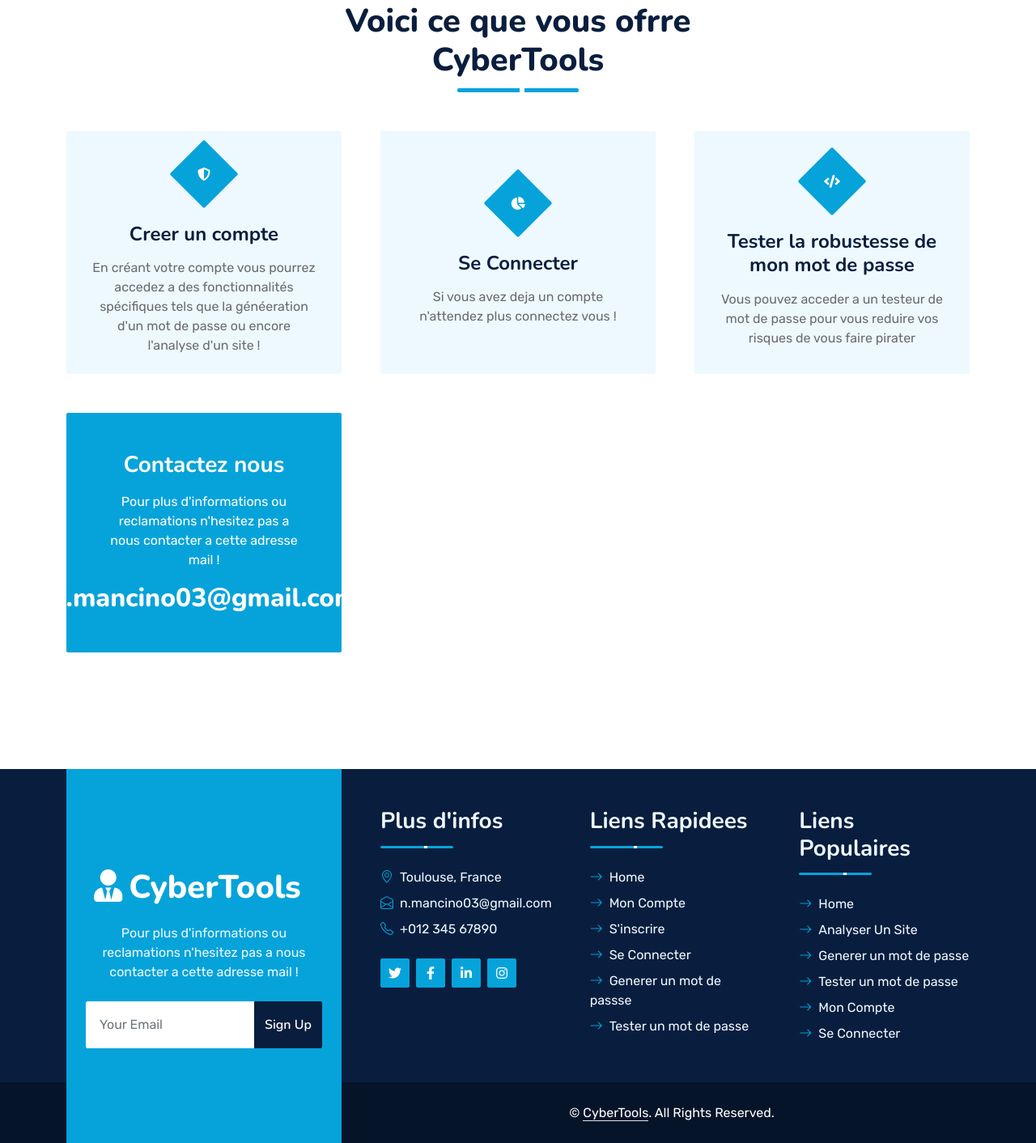
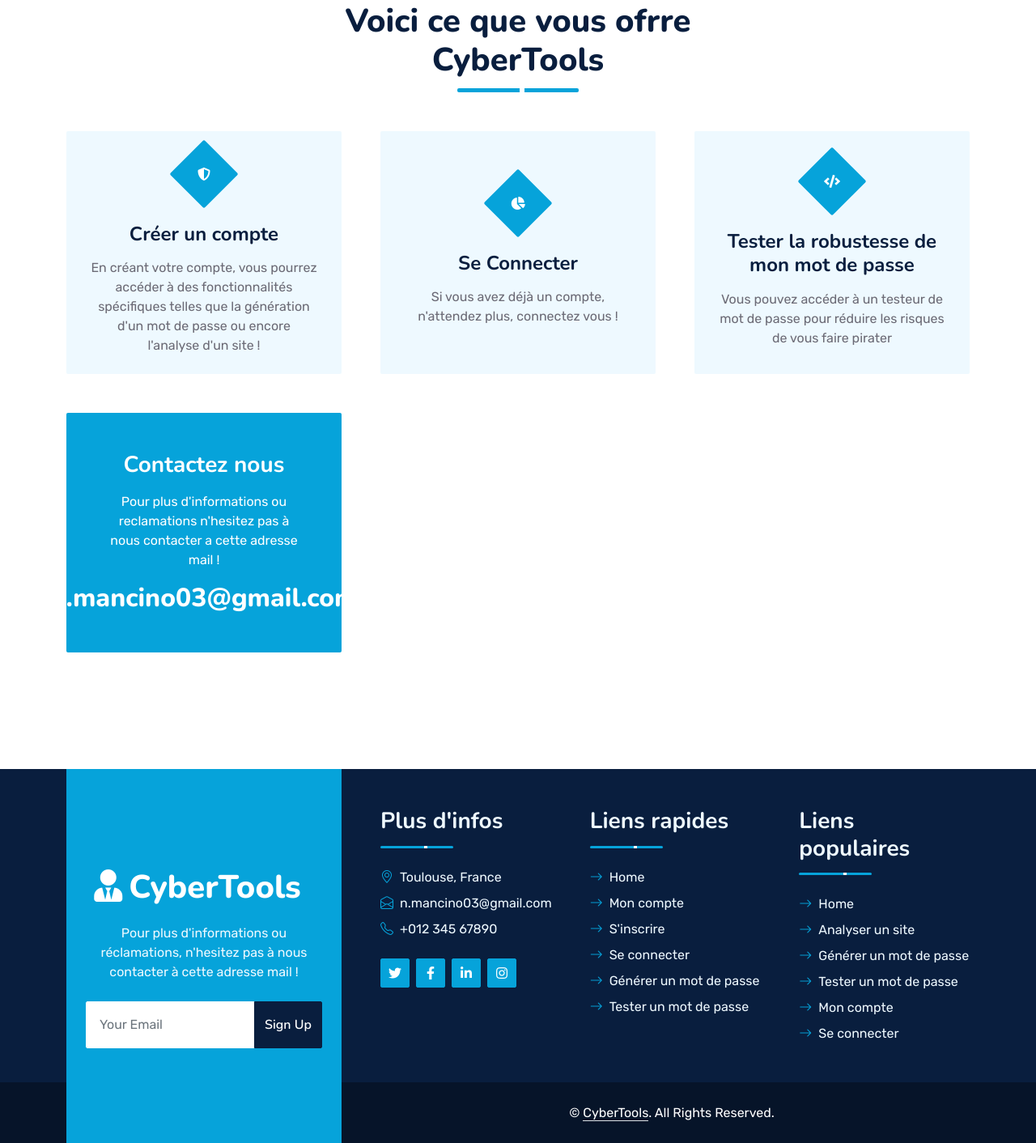
Before and after one commit to nicolasmcn/cybertools, a Flask app: page /index in a window 1280 px wide. Shown: the part 1257-2669 px from the top of the page at 81% size. Run offline with Flask 3, Linux system fonts and the light colour scheme; some libraries are stand-ins or nearby versions.

Commit message:
perfect syntaxe

```diff
--- a/templates/index.html
+++ b/templates/index.html
@@ -60,7 +60,7 @@
                             <h5 class="text-white text-uppercase mb-3 animated slideInDown">Cybertools</h5>
                             <h1 class="display-1 text-white mb-md-4 animated zoomIn">Bienvenue sur CyberTools</h1>
                             <a href="{{ url_for('password') }}" class="btn btn-primary py-md-3 px-md-5 me-3 animated slideInLeft">Tester mon mot de passe</a>
-                            <a href="{{ url_for('password') }}" class="btn btn-outline-light py-md-3 px-md-5 animated slideInRight">Generer un mot de passe</a>
+                            <a href="{{ url_for('password') }}" class="btn btn-outline-light py-md-3 px-md-5 animated slideInRight">Générer un mot de passe</a>
                         </div>
                     </div>
                 </div>
@@ -71,7 +71,7 @@
                             <h5 class="text-white text-uppercase mb-3 animated slideInDown">CyberTools</h5>
                             <h1 class="display-1 text-white mb-md-4 animated zoomIn">Pas encore connecté</h1>
                             <a href="{{ url_for('login', next='dashboard') }}" class="btn btn-primary py-md-3 px-md-5 me-3 animated slideInLeft">Se connecter</a>
-                            <a href="{{ url_for('register', next='dashboard') }}" class="btn btn-outline-light py-md-3 px-md-5 animated slideInRight">Creer un compte</a>
+                            <a href="{{ url_for('register', next='dashboard') }}" class="btn btn-outline-light py-md-3 px-md-5 animated slideInRight">Créer un compte</a>
                         </div>
                     </div>
                 </div>
@@ -120,7 +120,7 @@
                             <i class="fa fa-users text-primary"></i>
                         </div>
                         <div class="ps-4">
-                            <h5 class="text-white mb-0">Avis Positifs</h5>
+                            <h5 class="text-white mb-0">Avis positifs</h5>
                             <h1 class="text-white mb-0" data-toggle="counter-up">345</h1>
                         </div>
                     </div>
@@ -142,7 +142,7 @@
                             <i class="fa fa-award text-primary"></i>
                         </div>
                         <div class="ps-4">
-                            <h5 class="text-white mb-0">Mot de Passe Securisés génerées</h5>
+                            <h5 class="text-white mb-0">Mots de passe securisés génerés</h5>
                             <h1 class="text-white mb-0" data-toggle="counter-up">1325</h1>
                         </div>
                     </div>
@@ -191,7 +191,7 @@
                             <i class="fa fa-code text-white"></i>
                         </div>
                         <h4 class="mb-3">Tester la robustesse de mon mot de passe</h4>
-                        <p class="m-0">Vous pouvez acceder a un testeur de mot de passe pour vous reduire vos risques de vous faire pirater et ensuite augmenter la robustesse de celui-ci</p>
+                        <p class="m-0">Vous pouvez accéder à un testeur de mot de passe pour reduire vos risques de vous faire pirater et ensuite augmenter la robustesse de celui-ci</p>
                         <a class="btn btn-lg btn-primary rounded" href="{{ url_for('password') }}">
                             <i class="bi bi-arrow-right"></i>
                         </a>
@@ -214,7 +214,7 @@
                         <div class="service-icon">
                             <i class="fa fa-search text-white"></i>
                         </div>
-                        <h4 class="mb-3">Tester la ribustesse de mon mot de passe</h4>
+                        <h4 class="mb-3">Tester la robustesse de mon mot de passe</h4>
                         <p class="m-0">Vous pouvez acceder a un testeur de mot de passe pour vous reduire vos risques de vous faire pirater</p>
                         <a class="btn btn-lg btn-primary rounded" href="">
                             <i class="bi bi-arrow-right"></i>
@@ -244,8 +244,8 @@
                         <div class="service-icon">
                             <i class="fa fa-shield-alt text-white"></i>
                         </div>
-                        <h4 class="mb-3">Creer un compte</h4>
-                        <p class="m-0">En créant votre compte vous pourrez accedez a des fonctionnalités spécifiques tels que la généeration d'un mot de passe ou encore l'analyse d'un site !</p>
+                        <h4 class="mb-3">Créer un compte</h4>
+                        <p class="m-0">En créant votre compte, vous pourrez accéder à des fonctionnalités spécifiques telles que la génération d'un mot de passe ou encore l'analyse d'un site !</p>
                         <a class="btn btn-lg btn-primary rounded" href="{{ url_for('register', next='dashboard') }}">
                             <i class="bi bi-arrow-right"></i>
                         </a>
@@ -257,7 +257,7 @@
                             <i class="fa fa-chart-pie text-white"></i>
                         </div>
                         <h4 class="mb-3">Se Connecter</h4>
-                        <p class="m-0">Si vous avez deja un compte n'attendez plus connectez vous !</p>
+                        <p class="m-0">Si vous avez déjà un compte, n'attendez plus, connectez vous !</p>
                         <a class="btn btn-lg btn-primary rounded" href="{{ url_for('login', next='dashboard') }}">
                             <i class="bi bi-arrow-right"></i>
                         </a>
@@ -269,7 +269,7 @@
                             <i class="fa fa-code text-white"></i>
                         </div>
                         <h4 class="mb-3">Tester la robustesse de mon mot de passe</h4>
-                        <p class="m-0">Vous pouvez acceder a un testeur de mot de passe pour vous reduire vos risques de vous faire pirater</p>
+                        <p class="m-0">Vous pouvez accéder à un testeur de mot de passe pour réduire les risques de vous faire pirater</p>
                         <a class="btn btn-lg btn-primary rounded" href="{{ url_for('password') }}">
                             <i class="bi bi-arrow-right"></i>
                         </a>
@@ -278,7 +278,7 @@
                 <div class="col-lg-4 col-md-6 wow zoomIn" data-wow-delay="0.9s">
                     <div class="position-relative bg-primary rounded h-100 d-flex flex-column align-items-center justify-content-center text-center p-5">
                         <h3 class="text-white mb-3">Contactez nous</h3>
-                        <p class="text-white mb-3">Pour plus d'informations ou reclamations n'hesitez pas a nous contacter a cette adresse mail !</p>
+                        <p class="text-white mb-3">Pour plus d'informations ou reclamations n'hesitez pas à nous contacter a cette adresse mail !</p>
                         <h2 class="text-white mb-0">n.mancino03@gmail.com</h2>
                     </div>
                 </div>
--- a/templates/partials/footer.html
+++ b/templates/partials/footer.html
@@ -7,7 +7,7 @@
                         <a href="/templates/index.php" class="navbar-brand">
                             <h1 class="m-0 text-white"><i class="fa fa-user-tie me-2"></i>CyberTools</h1>
                         </a>
-                        <p class="mt-3 mb-4">Pour plus d'informations ou reclamations n'hesitez pas a nous contacter a cette adresse mail !</p>
+                        <p class="mt-3 mb-4">Pour plus d'informations ou réclamations, n'hesitez pas à nous contacter à cette adresse mail !</p>
                         <form action="">
                             <div class="input-group">
                                 <input type="text" class="form-control border-white p-3" placeholder="Your Email">
@@ -43,28 +43,28 @@
                         </div>
                         <div class="col-lg-4 col-md-12 pt-0 pt-lg-5 mb-5">
                             <div class="section-title section-title-sm position-relative pb-3 mb-4">
-                                <h3 class="text-light mb-0">Liens Rapidees</h3>
+                                <h3 class="text-light mb-0">Liens rapides</h3>
                             </div>
                             <div class="link-animated d-flex flex-column justify-content-start">
                                 <a class="text-light mb-2" href="/index"><i class="bi bi-arrow-right text-primary me-2"></i>Home</a>
-                                <a class="text-light mb-2" href="{{ url_for('dashboard') }}"><i class="bi bi-arrow-right text-primary me-2"></i>Mon Compte</a>
+                                <a class="text-light mb-2" href="{{ url_for('dashboard') }}"><i class="bi bi-arrow-right text-primary me-2"></i>Mon compte</a>
                                 <a class="text-light mb-2" href="{{ url_for('register', next='dashboard') }}"><i class="bi bi-arrow-right text-primary me-2"></i>S'inscrire</a>
-                                <a class="text-light mb-2" href="{{ url_for('login', next='dashboard') }}"><i class="bi bi-arrow-right text-primary me-2"></i>Se Connecter</a>
-                                <a class="text-light mb-2" href="{{ url_for('password') }}"><i class="bi bi-arrow-right text-primary me-2"></i>Generer un mot de passse</a>
+                                <a class="text-light mb-2" href="{{ url_for('login', next='dashboard') }}"><i class="bi bi-arrow-right text-primary me-2"></i>Se connecter</a>
+                                <a class="text-light mb-2" href="{{ url_for('password') }}"><i class="bi bi-arrow-right text-primary me-2"></i>Générer un mot de passe</a>
                                 <a class="text-light" href="{{ url_for('password') }}"><i class="bi bi-arrow-right text-primary me-2"></i>Tester un mot de passe</a>
                             </div>
                         </div>
                         <div class="col-lg-4 col-md-12 pt-0 pt-lg-5 mb-5">
                             <div class="section-title section-title-sm position-relative pb-3 mb-4">
-                                <h3 class="text-light mb-0">Liens Populaires</h3>
+                                <h3 class="text-light mb-0">Liens populaires</h3>
                             </div>
                             <div class="link-animated d-flex flex-column justify-content-start">
                                 <a class="text-light mb-2" href="/index"><i class="bi bi-arrow-right text-primary me-2"></i>Home</a>
-                                <a class="text-light mb-2" href="{{ url_for('analyze_page') }}"><i class="bi bi-arrow-right text-primary me-2"></i>Analyser Un Site</a>
-                                <a class="text-light mb-2" href="{{ url_for('password') }}"><i class="bi bi-arrow-right text-primary me-2"></i>Generer un mot de passe</a>
+                                <a class="text-light mb-2" href="{{ url_for('analyze_page') }}"><i class="bi bi-arrow-right text-primary me-2"></i>Analyser un site</a>
+                                <a class="text-light mb-2" href="{{ url_for('password') }}"><i class="bi bi-arrow-right text-primary me-2"></i>Générer un mot de passe</a>
                                 <a class="text-light mb-2" href="{{ url_for('password') }}"><i class="bi bi-arrow-right text-primary me-2"></i>Tester un mot de passe</a>
-                                <a class="text-light mb-2" href="{{ url_for('dashboard') }}"><i class="bi bi-arrow-right text-primary me-2"></i>Mon Compte</a>
-                                <a class="text-light" href="{{ url_for('login', next='dashboard') }}"><i class="bi bi-arrow-right text-primary me-2"></i>Se Connecter</a>
+                                <a class="text-light mb-2" href="{{ url_for('dashboard') }}"><i class="bi bi-arrow-right text-primary me-2"></i>Mon compte</a>
+                                <a class="text-light" href="{{ url_for('login', next='dashboard') }}"><i class="bi bi-arrow-right text-primary me-2"></i>Se connecter</a>
                             </div>
                         </div>
                     </div>
--- a/templates/partials/navbar.html
+++ b/templates/partials/navbar.html
@@ -9,12 +9,12 @@
         <div class="collapse navbar-collapse" id="navbarCollapse">
             <div class="navbar-nav ms-auto py-0">
                 <a href="/index" class="nav-item nav-link">Menu</a>
-                <a href="{{ url_for('analyze_page') }}" class="nav-item nav-link">Analyser un Site</a>
+                <a href="{{ url_for('analyze_page') }}" class="nav-item nav-link">Analyser un site</a>
                 <div class="nav-item dropdown">
-                    <a href="#" class="nav-link dropdown-toggle" data-bs-toggle="dropdown">Mot De Passe</a>
+                    <a href="#" class="nav-link dropdown-toggle" data-bs-toggle="dropdown">Mot de passe</a>
                     <div class="dropdown-menu m-0">
-                        <a href="{{ url_for('password') }}" class="dropdown-item">Generer un Mot de Passe Robuste</a>
-                        <a href="{{ url_for('password') }}" class="dropdown-item">Tester son Mot de Passe</a>
+                        <a href="{{ url_for('password') }}" class="dropdown-item">Générer un mot de passe robuste</a>
+                        <a href="{{ url_for('password') }}" class="dropdown-item">Tester son mot de passe</a>
                     </div>
                 </div>
             </div>
```
